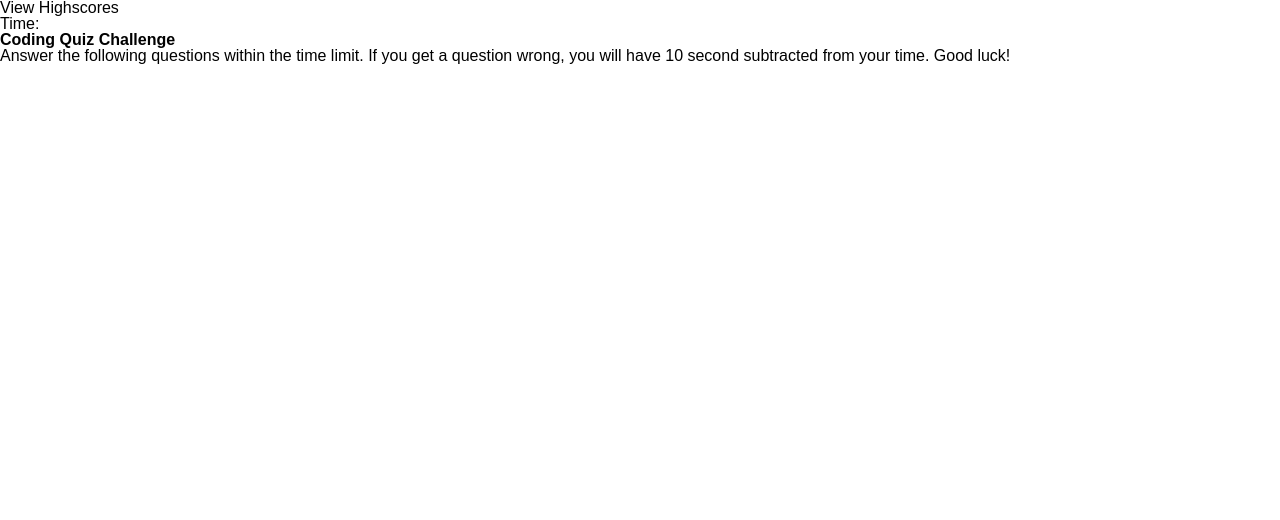
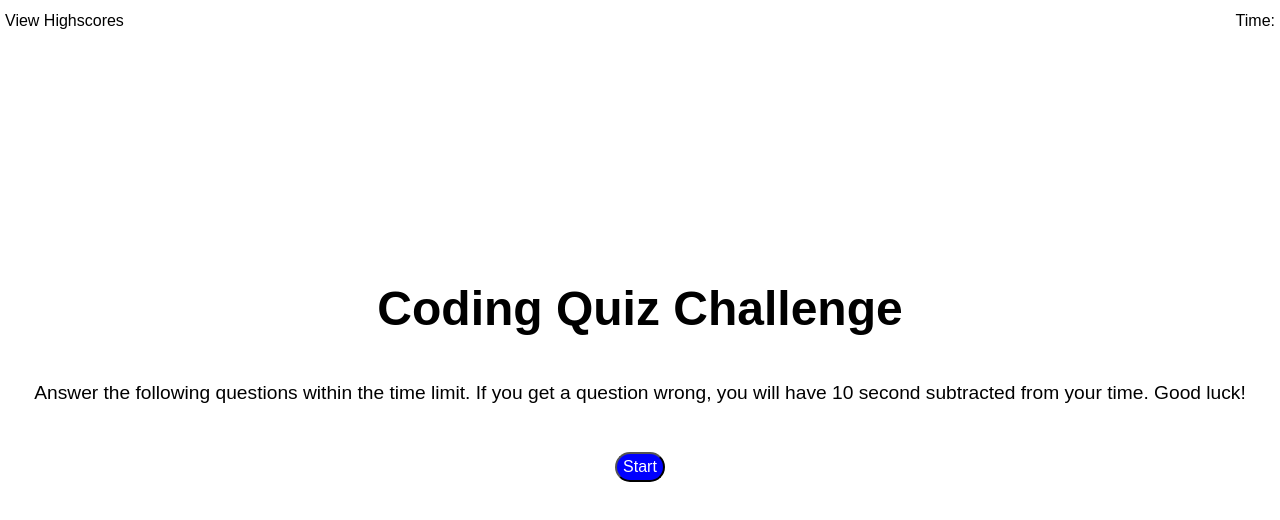
Before and after one commit to AlexNash91/code-quiz, a plain HTML site: page index.html in a window 1280 px wide. Drawn offline with Linux system fonts and the light colour scheme.

Commit message:
basic CSS done

```diff
--- a/css/style.css
+++ b/css/style.css
@@ -0,0 +1,61 @@
+header {
+    margin-bottom: 20%;
+    margin-top: 1%;
+
+
+
+
+
+
+
+}
+
+.highscore {
+    display: inline;
+    margin-left: 5px;
+
+
+
+
+
+}
+
+.time {
+    display: inline;
+    float: right;
+    margin-right: 5px;
+
+
+
+}
+
+.introContainer {
+
+}
+
+h1 {
+    text-align: center;
+    margin-bottom: 50px;
+    font-size: 3rem;
+}
+
+p {
+    text-align: center;
+    margin-bottom: 50px;
+    font-size: 1.2rem;
+}
+
+button {
+    color: white;
+    background-color: blue;
+    height: 30px;
+    width:50px;
+    border-radius: 15px;
+
+}
+
+.btnDiv {
+    display: flex;
+    justify-content: center;
+
+}
--- a/index.html
+++ b/index.html
@@ -17,8 +17,13 @@
     </header>
 
     <main>
-        <h1>Coding Quiz Challenge</h1>
-        <p>Answer the following questions within the time limit. If you get a question wrong, you will have 10 second subtracted from your time. Good luck!</p>
+        <Div class="introContainer">
+            <h1>Coding Quiz Challenge</h1>
+            <p>Answer the following questions within the time limit. If you get a question wrong, you will have 10 second subtracted from your time. Good luck!</p>
+            <div class="btnDiv">
+                <button>Start</button>
+            </div>
+        </Div>
     </main>
 
 </body>
```
